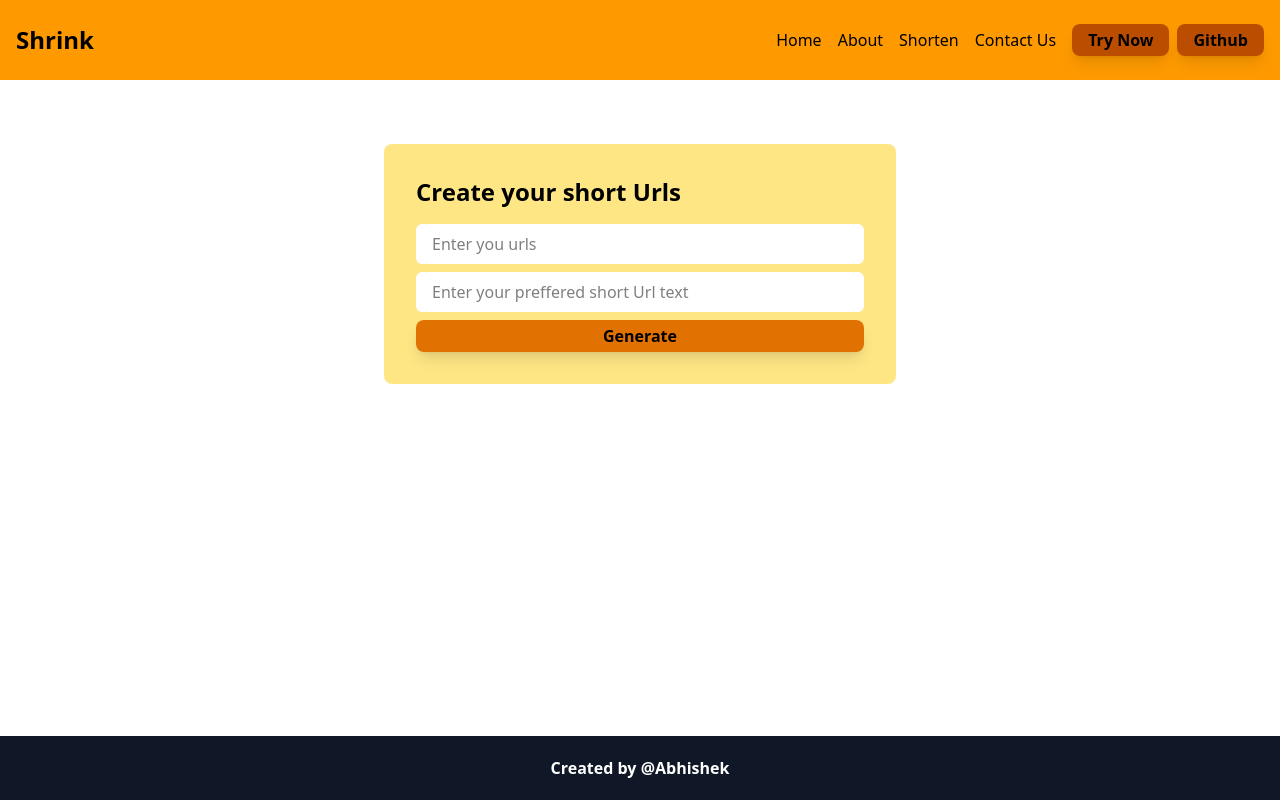
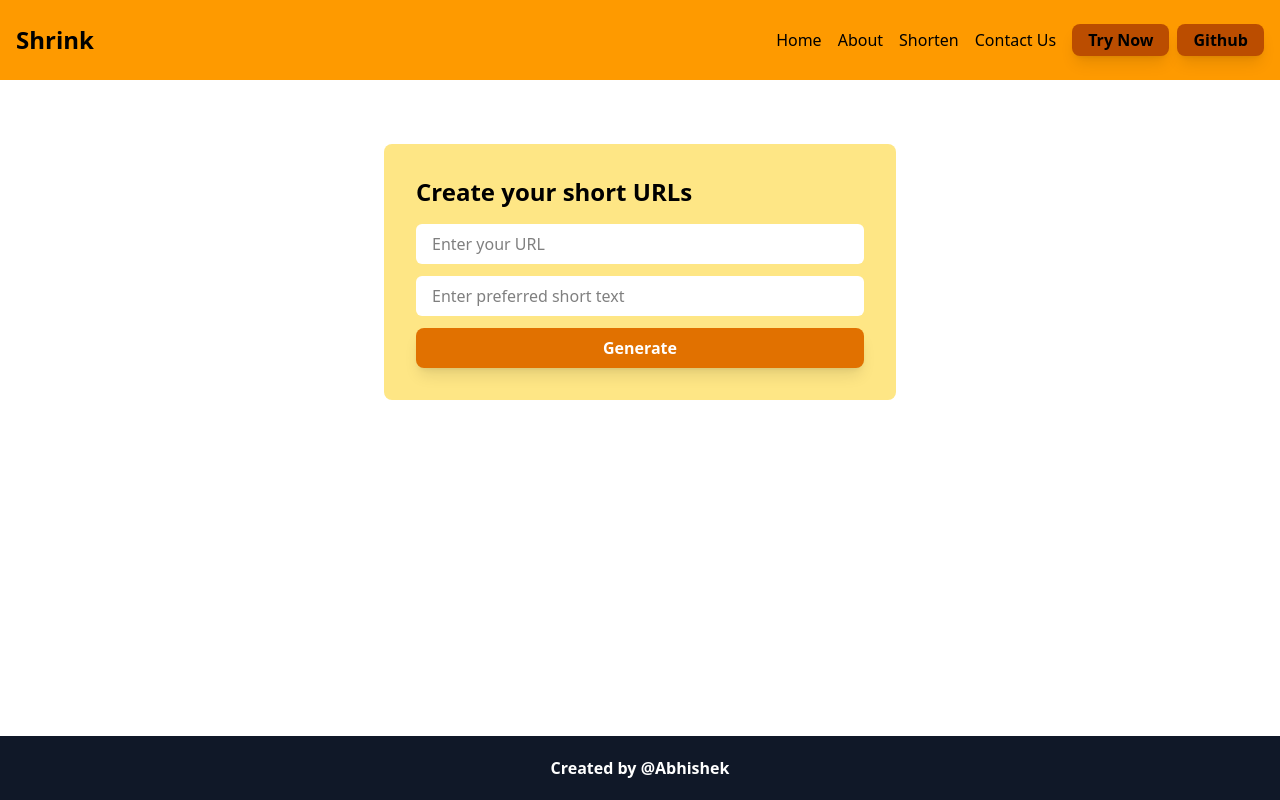
Before and after one commit to Abhishekkhamkar15/url-shortner, a Next.js app: page /shorten in a window 1280 px wide. Built offline with nearby package versions, Linux system fonts and the light colour scheme.

Commit message:
Update page.js

```diff
--- a/app/shorten/page.js
+++ b/app/shorten/page.js
@@ -1,53 +1,102 @@
-"use client"
-import Link from 'next/link'
-import React, { useState } from 'react'
+"use client";
 
-const Shorten = () => {
-    const [url, seturl] = useState("")
-    const [shorturl, setshorturl] = useState("")
-    const [generated, setGenerated] = useState("")
+import Link from "next/link";
+import { useState } from "react";
 
-    const generate = () => {
-      const myHeaders = new Headers();
-      myHeaders.append("Content-Type", "application/json");
+export default function Shorten() {
+  const [url, setUrl] = useState("");
+  const [shorturl, setShorturl] = useState("");
+  const [generated, setGenerated] = useState("");
+  const [loading, setLoading] = useState(false);
 
-      const raw = JSON.stringify({
-        "url": url,
-        "shorturl": shorturl
+  const generate = async () => {
+    if (!url || !shorturl) {
+      alert("Both URL and short text are required");
+      return;
+    }
+
+    try {
+      setLoading(true);
+
+      const res = await fetch("/api/generate", {
+        method: "POST",
+        headers: {
+          "Content-Type": "application/json",
+        },
+        body: JSON.stringify({ url, shorturl }),
       });
 
-      const requestOptions = {
-        method: "POST",
-        headers: myHeaders,
-        body: raw,
-        redirect: "follow"
-      };
+      // 🚨 IMPORTANT: handle non-JSON responses
+      if (!res.ok) {
+        const text = await res.text();
+        console.error("Server error:", text);
+        alert("Failed to generate URL. Try again.");
+        return;
+      }
 
-      fetch("/api/generate", requestOptions)
-        .then((response) => response.json())
-        .then((result) =>{
-          setGenerated(`${process.env.NEXT_PUBLIC_HOST}/${shorturl}`)
-          seturl("")
-          setshorturl("")
-          console.log(result)
-          alert(result.message)
-        })
-        .catch((error) => console.error(error));
+      const result = await res.json();
+
+      setGenerated(`${process.env.NEXT_PUBLIC_HOST}/${shorturl}`);
+      setUrl("");
+      setShorturl("");
+
+      alert(result.message);
+    } catch (err) {
+      console.error("Fetch error:", err);
+      alert("Network error. Please try again.");
+    } finally {
+      setLoading(false);
     }
-
+  };
 
   return (
-    <div className='mx-auto max-w-lg bg-amber-200 my-16 p-8 rounded-lg flex flex-col gap-4'>
-        <h1 className='font-bold text-2xl'>Create your short Urls</h1>
-        <div className='flex flex-col gap-2 '>
-            <input type='text' value={url} className="px-4 py-2 bg-white focus:outline-amber-600 rounded-md" placeholder='Enter you urls' onChange={e => {seturl(e.target.value)}}/>
-            <input type='text' value={shorturl} className="px-4 py-2 bg-white focus:outline-amber-600 rounded-md" placeholder='Enter your preffered short Url text' onChange={e => {setshorturl(e.target.value)}}/>
-            <button onClick={generate} className='bg-amber-600 rounded-lg shadow-lg p-4 py-1 font-bold'>Generate</button>
+    <div className="mx-auto max-w-lg bg-amber-200 my-16 p-8 rounded-lg flex flex-col gap-4">
+      <h1 className="font-bold text-2xl">Create your short URLs</h1>
+
+      <div className="flex flex-col gap-3">
+        <input
+          type="text"
+          value={url}
+          placeholder="Enter your URL"
+          onChange={(e) => setUrl(e.target.value)}
+          className="px-4 py-2 bg-white rounded-md focus:outline-amber-600"
+        />
+
+        <input
+          type="text"
+          value={shorturl}
+          placeholder="Enter preferred short text"
+          onChange={(e) => setShorturl(e.target.value)}
+          className="px-4 py-2 bg-white rounded-md focus:outline-amber-600"
+        />
+
+        <button
+          onClick={generate}
+          disabled={loading}
+          className={`rounded-lg shadow-lg py-2 font-bold text-white ${
+            loading
+              ? "bg-amber-400 cursor-not-allowed"
+              : "bg-amber-600 hover:bg-amber-700"
+          }`}
+        >
+          {loading ? "Generating..." : "Generate"}
+        </button>
+      </div>
+
+      {generated && (
+        <div className="mt-4">
+          <span className="font-bold text-lg">Your Link</span>
+          <code className="block mt-2 p-2 bg-white rounded-md break-all">
+            <Link
+              href={generated}
+              target="_blank"
+              className="text-blue-600 underline"
+            >
+              {generated}
+            </Link>
+          </code>
         </div>
-        {generated && <> <span className='font-bold text-lg'>Your Link </span><code><Link target="_blank" href={generated}>{generated}</Link>
-                </code></>}
+      )}
     </div>
-  )
+  );
 }
-
-export default Shorten
```
